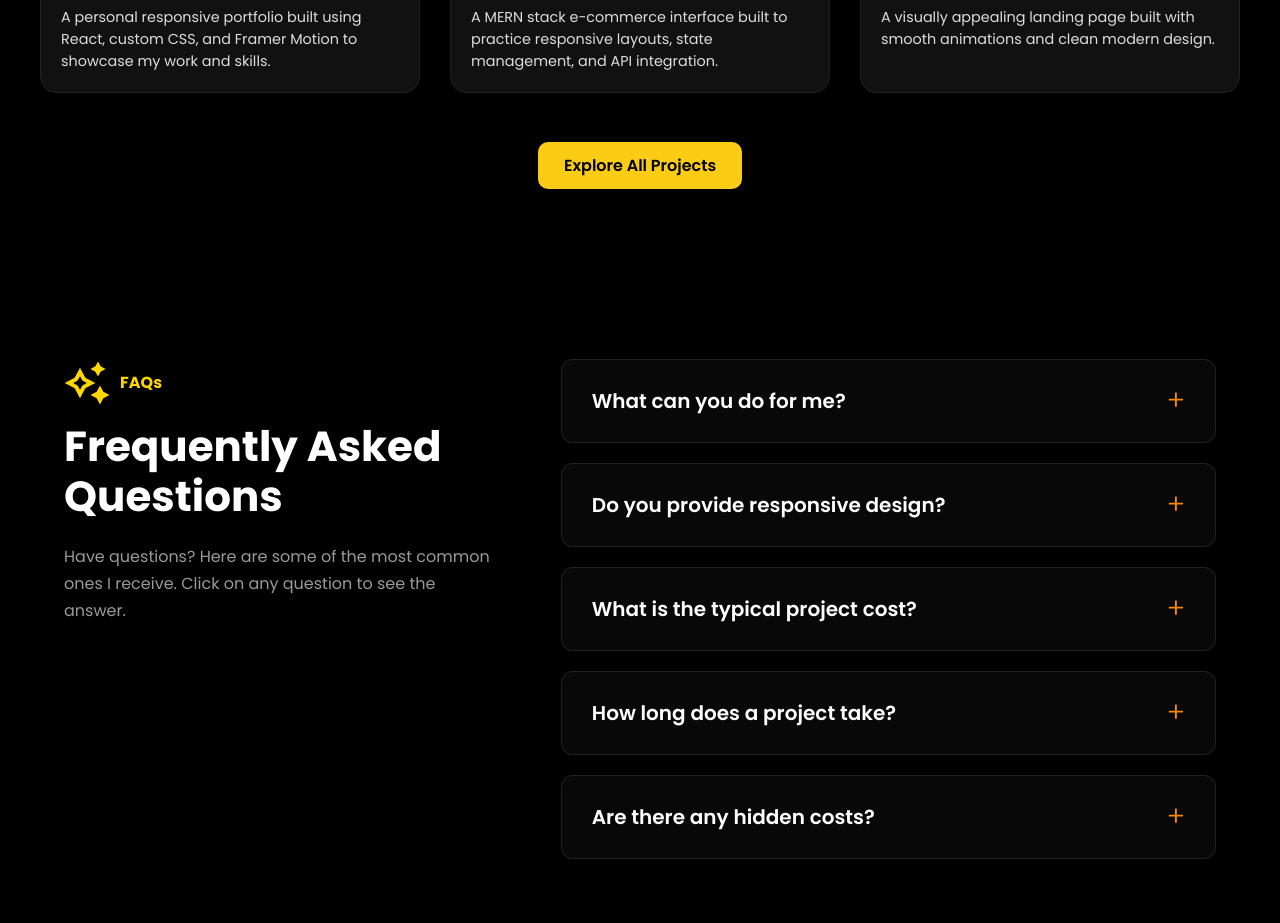
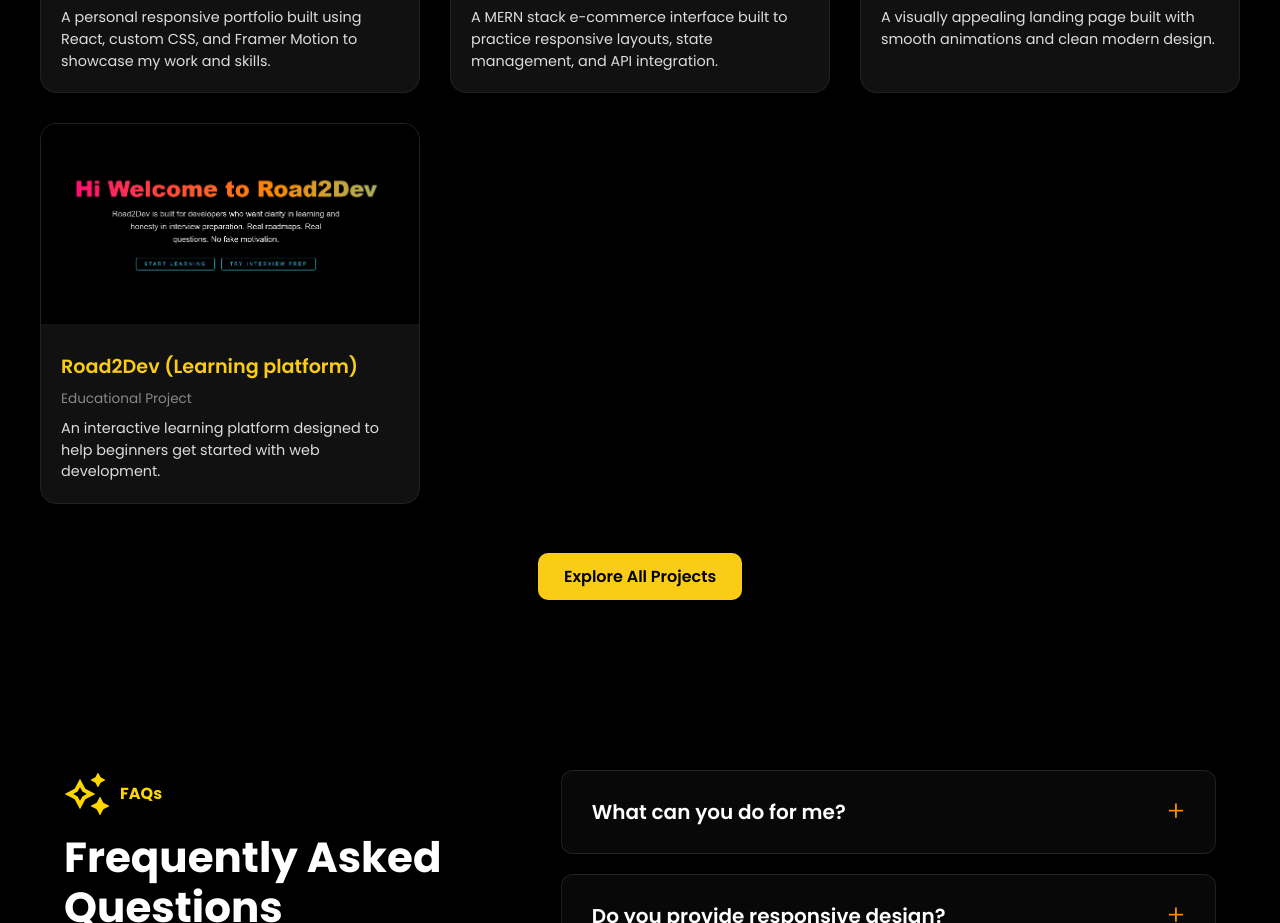
Before and after one commit to Azaz-Gori07/PortFolio, a React (Vite) app: page / in a window 1280 px wide. Shown: the part 6240-7163 px from the top of the page. Built offline with nearby package versions, Linux system fonts and the light colour scheme; a web font is replaced by a local one.

Commit message:
one more project add

```diff
--- a/src/pages/home/Home.jsx
+++ b/src/pages/home/Home.jsx
@@ -78,6 +78,14 @@ function Home() {
       image: "Screenshot (14).png",
       link: "https://quick-sow.vercel.app/",
     },
+    {
+      title: "Road2Dev (Learning platform)",
+      category: "Educational Project",
+      description:
+        "An interactive learning platform designed to help beginners get started with web development.",
+      image: "Screenshot (15).png",
+      link: "https://road2-dev-0a9s.vercel.app/",
+    }
   ];
 
   const reviewsData = [
```
Also changed, not shown: public/Screenshot (15).png (added).
